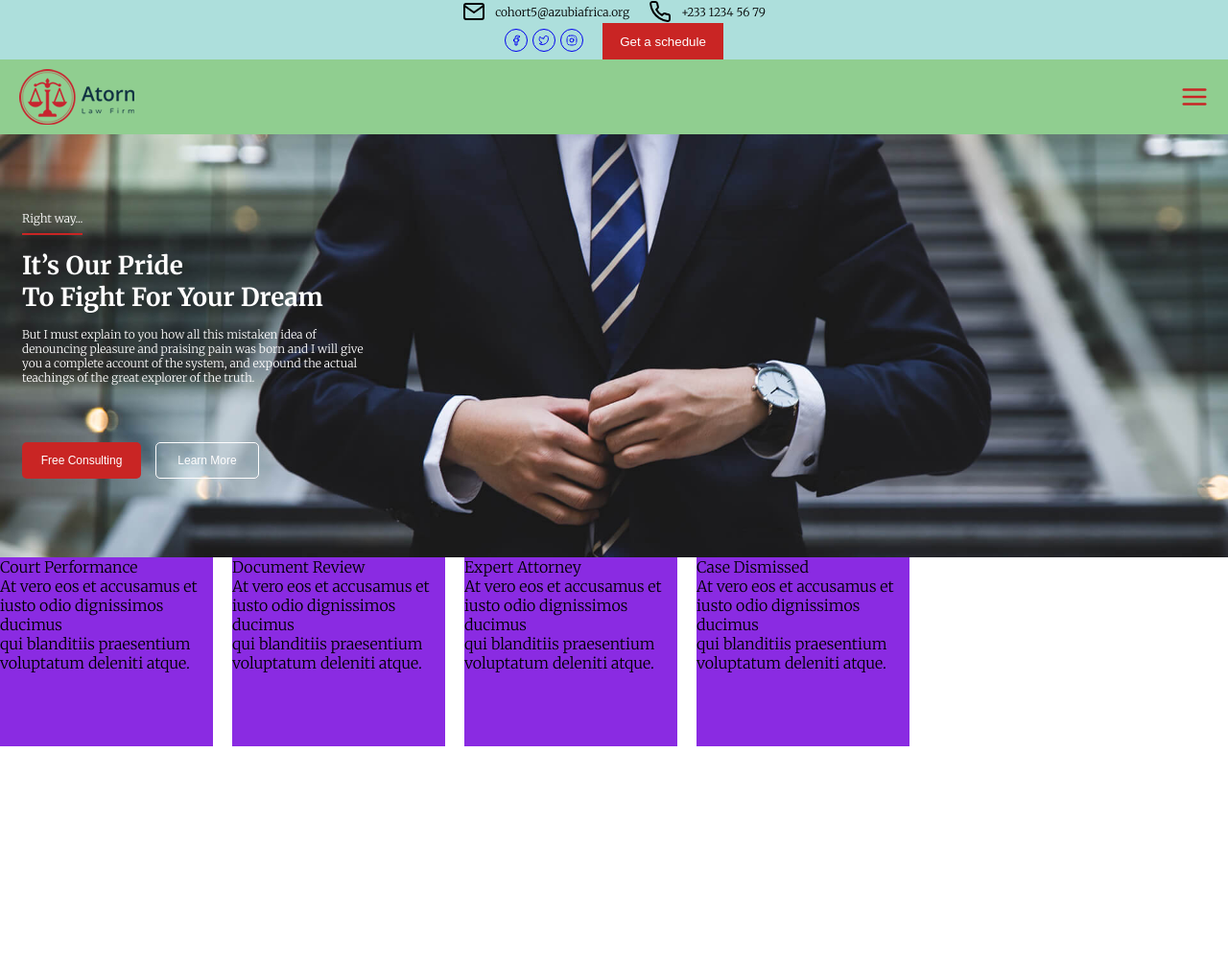
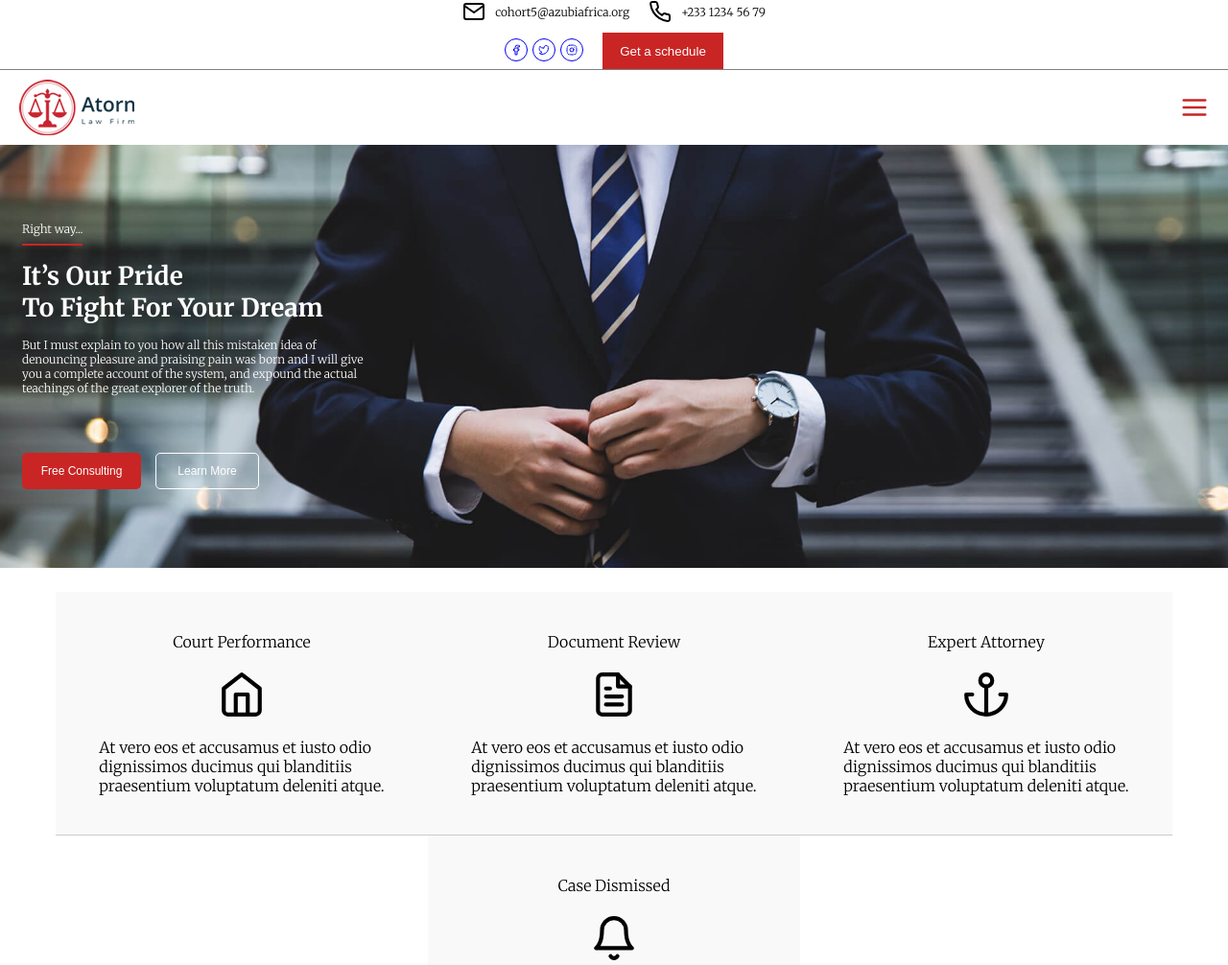
Before and after one commit to nifferblue/Law-Firm-Repository, a plain HTML site: page index.html in a window 1280 px wide. Shown: the top 1006 px of the page at 96% size. Before the commit the page ends 800 px from the top, so only its background shows below. Drawn offline with Linux system fonts and the light colour scheme.

Commit message:
add and style card-content

```diff
--- a/CSS/cards.css
+++ b/CSS/cards.css
@@ -1,14 +1,29 @@
 .card{
-
-background-color: blueviolet;
-width: 222px;
-height: 197px;
-top: 788px;
-left: 57px;
+display: flex;
+flex-direction: column;
+justify-content: center;
+align-items: center;
+/* background-color: rgb(218, 193, 242); */
+background-color: var(--light-gray);
+width: 388px;
+height: 254px;
+border-bottom: 0.5px solid var(--gray);
+color: var(--black);
 
 }
 
 .cards{
 display: flex;
-gap: 20px;
+padding: 25px 10px;
+flex-wrap: wrap;
+justify-content:center;
 }
+
+.card-icon{
+display:flex ;
+justify-content: center;
+align-items: center;
+width: 50px;
+height: 50px;
+
+}
--- a/CSS/global.css
+++ b/CSS/global.css
@@ -17,5 +17,8 @@ body{
 :root{
   --red:#C92524;
   --white:#FFFEFE;
+  --gray: #CDC9C9;
+  --light-gray: #F9F9F9;
+  --black:#000000;
 
 }
--- a/CSS/header.css
+++ b/CSS/header.css
@@ -1,8 +1,16 @@
 /* Top bar */
+
+.top-bar{
+  display: flex;
+  flex-direction: column;
+  gap: 10px;
+  border-bottom: 1px solid gray;
+
+}
 .top-contact ,.button-links{
  font-size: 12px;
  width: 100%;
- background-color: rgb(173, 223, 220);
+ /* background-color: rgb(173, 223, 220); */
  display: flex;
  justify-content: center;
  align-items: center;
@@ -35,6 +43,7 @@
   background-color:var(--red);
   color: white;
   border: 0px;
+
 }
 
 /* Menu bar */
@@ -43,7 +52,7 @@
   justify-content: space-between;
   padding:10px 20px;
   align-items: center;
-  background-color:rgb(144, 206, 144);
+  /* background-color:rgb(144, 206, 144); */
 }
 
 .menu-bar .icon_{
--- a/CSS/hero.css
+++ b/CSS/hero.css
@@ -31,6 +31,7 @@ padding-bottom: 8px;
   gap: 15px;
   padding-top:45px;
   padding-bottom:2px;
+  cursor: pointer;
 
 }
 
--- a/index.html
+++ b/index.html
@@ -71,27 +71,31 @@
   <section class="cards">
    <div class="card">
     <span>Court Performance</span>  </br>
-    At vero eos et accusamus et </br>
-    iusto odio dignissimos ducimus </br>
-    qui blanditiis praesentium </br>
+    <i  class="card-icon"  data-feather="home"></i></br>
+    At vero eos et accusamus et
+    iusto odio</br> dignissimos ducimus
+    qui blanditiis</br> praesentium
     voluptatum deleniti atque.</div>
    <div class="card">
     <span>Document Review</span></br>
-    At vero eos et accusamus et </br>
-    iusto odio dignissimos ducimus </br>
-    qui blanditiis praesentium </br>
+    <i   class="card-icon" data-feather="file-text"></i></br>
+    At vero eos et accusamus et
+    iusto odio </br>dignissimos ducimus
+    qui blanditiis</br> praesentium
     voluptatum deleniti atque.</div>
    <div class="card">
     <span>Expert Attorney</span></br>
-    At vero eos et accusamus et </br>
-    iusto odio dignissimos ducimus </br>
-    qui blanditiis praesentium </br>
+    <i  class="card-icon" data-feather="anchor"></i></br>
+    At vero eos et accusamus et
+    iusto odio</br> dignissimos ducimus
+    qui blanditiis</br> praesentium
     voluptatum deleniti atque.</div>
    <div class="card">
     <span>Case Dismissed</span></br>
-    At vero eos et accusamus et </br>
-    iusto odio dignissimos ducimus </br>
-    qui blanditiis praesentium </br>
+    <i  class="card-icon" data-feather="bell"></i></br>
+    At vero eos et accusamus et
+    iusto odio</br> dignissimos ducimus
+    qui blanditiis</br> praesentium
     voluptatum deleniti atque.</div>
   </section>
 
```
